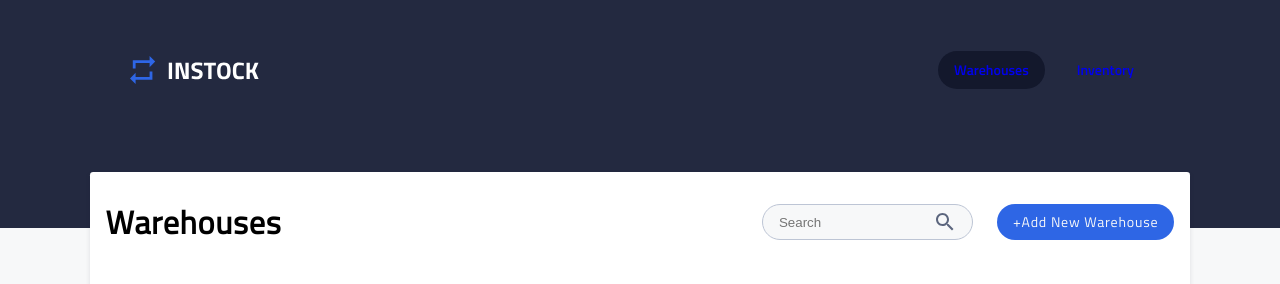
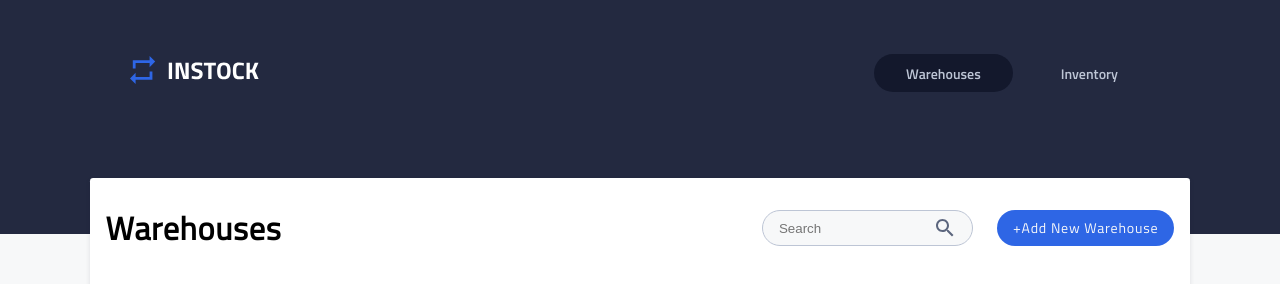
Before and after one commit to Mich-Elle-Lo/daam-instock-client, a React (Create React App) app: page / in a window 1280 px wide. Shown: the top 284 px of the page. Built offline with nearby package versions, Linux system fonts and the light colour scheme; no server answers.

Commit message:
header tochup

```diff
--- a/src/Components/Header/Header.js
+++ b/src/Components/Header/Header.js
@@ -14,15 +14,21 @@ export default function Header() {
   return (
     <header className="header">
       <div className="header__logo">
-        <img src={logo} alt="InStock Logo" />
+        <Link className="header__link" to="/">
+          <img src={logo} alt="InStock Logo" />
+        </Link>
       </div>
       <nav className="header__nav">
         <ul className="header__nav-list">
           <li className={getClassName("/")}>
-            <Link to="/">Warehouses</Link>
+            <Link className="header__nav-link" to="/">
+              Warehouses
+            </Link>
           </li>
           <li className={getClassName("/inventories")}>
-            <Link to="/inventories">Inventory</Link>
+            <Link className="header__nav-link" to="/inventories">
+              Inventory
+            </Link>
           </li>
         </ul>
       </nav>
--- a/src/Components/Header/Header.scss
+++ b/src/Components/Header/Header.scss
@@ -5,7 +5,7 @@
 .header {
   background-color: $background-graphite;
   padding-bottom: 5rem;
-  z-index: -1;
+  // z-index: -1;
 
   @include tablet-breakpoint {
     @include flex-default(center, space-between);
@@ -20,9 +20,13 @@
     padding: $m-padding-top 0;
     @include flex(default, center, center);
   }
+  &__link {
+    cursor: pointer;
+  }
 
   &__nav-list {
-    @include flex(default, center, between);
+    width: 100%;
+    @include flex(row, center, center);
     list-style-type: none;
     padding: 0 $m-padding-sides;
     margin-bottom: $m-padding-sides;
@@ -35,10 +39,13 @@
     }
   }
 
-  &__nav-item {
+  &__nav-item,
+  &__nav-link {
+    @include flex(row, center, center);
     font-family: "TitilliumWeb-SemiBold", sans-serif;
     font-weight: $semibold-txt;
     font-size: $m-font-size-h3;
+    text-decoration: none;
     color: $secondary-cloud;
     height: $m-btn-height;
     border-radius: $btn-border-radius;
@@ -46,13 +53,11 @@
     flex: 1;
     background: none;
     height: $m-btn-height;
-    text-decoration: none;
 
     &--active {
-      height: $m-btn-height;
       background-color: $primary-black;
       color: $primary-white;
-      height: $m-btn-height;
+      // height: $m-btn-height;
     }
 
     @include tablet-breakpoint {
@@ -60,8 +65,9 @@
       height: $t-btn-height;
       font-size: $d-font-size-h3;
     }
-    &:hover {
-      text-decoration: underline;
+    &:hover,
+    &:focus,
+    &:active {
       color: $primary-white;
       cursor: pointer;
     }
```
